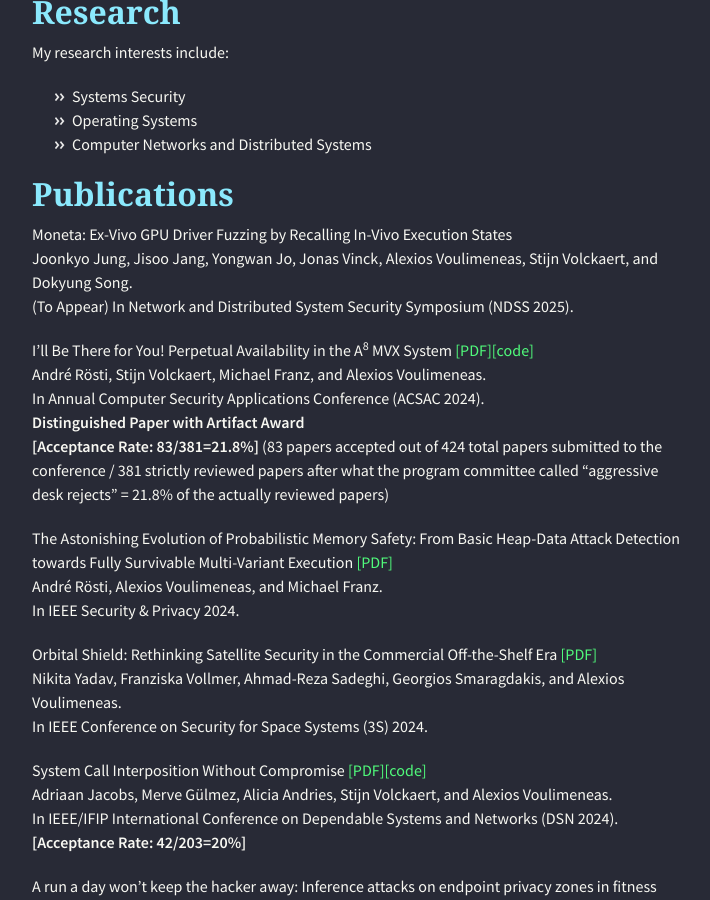
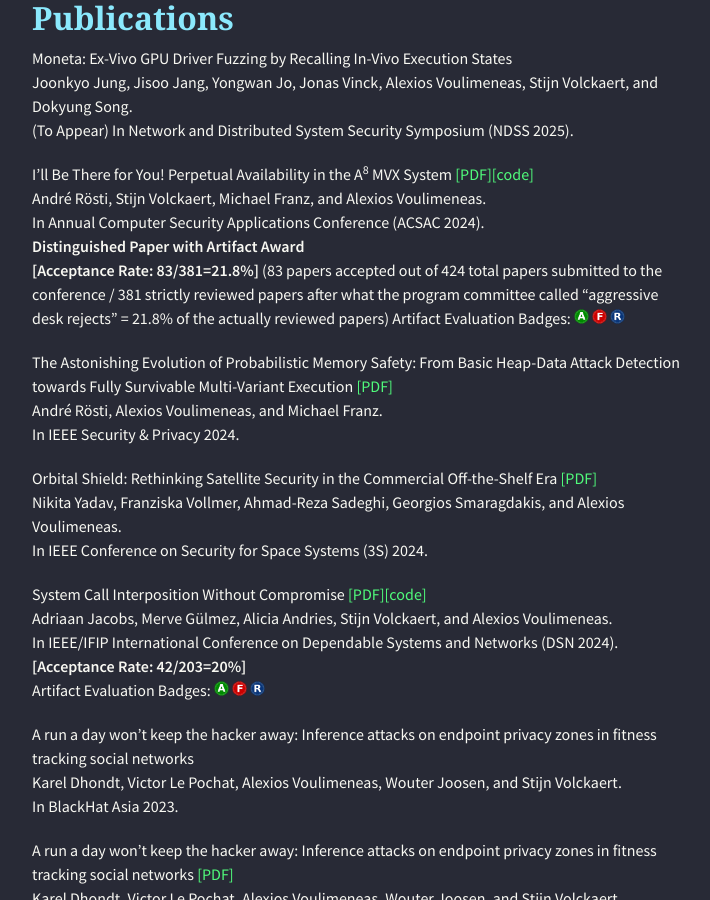
Before and after one commit to alexios-voulimeneas/alexios-voulimeneas.github.io, a Jekyll site: the page built from index.md, in a window 1280 px wide and 900 px high, scrolled down 1345 px. Shown: the whole window, without its empty margins (283-993 px from the left). Built offline with Jekyll 4.4.1, drawn with Linux system fonts in a browser that asks for light colours; nearby versions of some CDN libraries; the repository's description, which GitHub fills in, is left out.

Commit message:
Update index.md

```diff
--- a/index.md
+++ b/index.md
@@ -9,8 +9,6 @@
 We won one of the two awarded Best Paper Awards at ACSAC 2024 (out of a total of 83 accepted papers / 424 total papers submitted to the conference / 381 strictly reviewed papers after desk rejects).
 
 Congratulations and thanks to my co-authors André, Stijn, and Michael!
-
-<img src="acsac2024.jpg" width="200">
 
 ## [](#header-2)Bio
 
@@ -42,6 +40,7 @@
 In Annual Computer Security Applications Conference (ACSAC 2024).
 **Distinguished Paper with Artifact Award**
 **[Acceptance Rate: 83/381=21.8%]** (83 papers accepted out of 424 total papers submitted to the conference / 381 strictly reviewed papers after what the program committee called "aggressive desk rejects" = 21.8% of the actually reviewed papers)
+Artifact Evaluation Badges: <img src="generic_available.png" width = 15> <img src="generic_evaluated.png" width = 15> <img src="generic_results.png" width = 15>
 
 The Astonishing Evolution of Probabilistic Memory Safety: From Basic Heap-Data Attack Detection towards Fully Survivable Multi-Variant Execution [[PDF]](./papers/The_Astonishing_Evolution_of_Probabilistic_Memory_Safety_From_Basic_Heap-Data_Attack_Detection_Toward_Fully_Survivable_Multivariant_Execution.pdf)
 André Rösti, Alexios Voulimeneas, and Michael Franz.
@@ -55,6 +54,7 @@
 Adriaan Jacobs, Merve Gülmez, Alicia Andries, Stijn Volckaert, and Alexios Voulimeneas.
 In IEEE/IFIP International Conference on Dependable Systems and Networks (DSN 2024).
 **[Acceptance Rate: 42/203=20%]**
+Artifact Evaluation Badges: <img src="generic_available.png" width = 15> <img src="generic_evaluated.png" width = 15> <img src="generic_results.png" width = 15>
 
 A run a day won’t keep the hacker away: Inference attacks on endpoint privacy zones in fitness tracking social networks
 Karel Dhondt, Victor Le Pochat, Alexios Voulimeneas, Wouter Joosen, and Stijn Volckaert.
```
